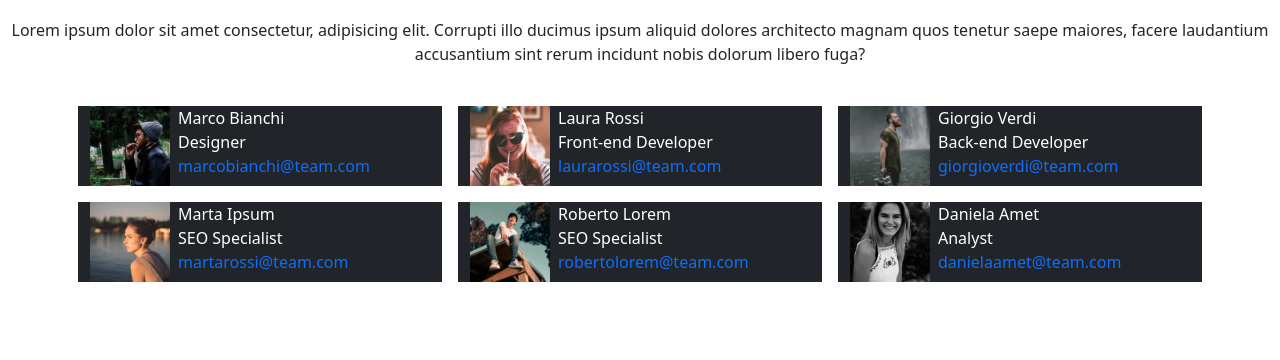
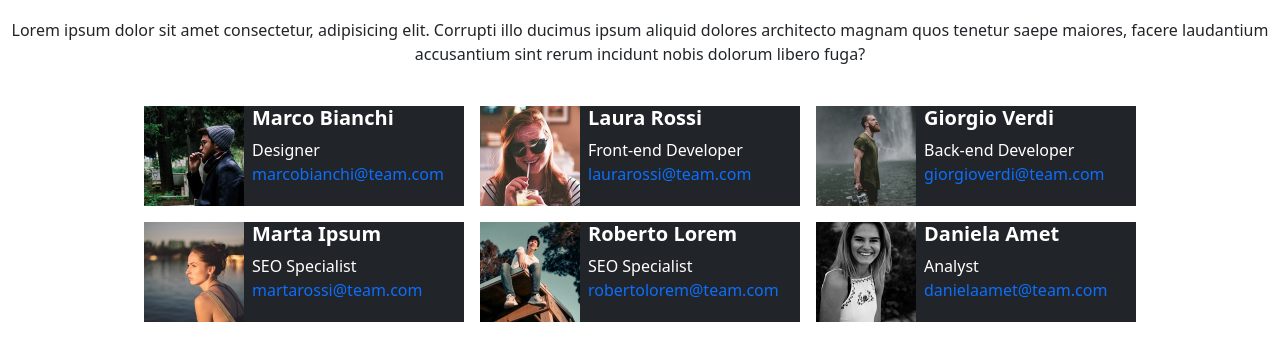
Before and after one commit to Pietroo03/js-our-team, a plain HTML site: page index.html in a window 1280 px wide. Shown: the part 70-430 px from the top of the page. Drawn offline with nearby package versions, Linux system fonts and the light colour scheme.

Commit message:
add changes

```diff
--- a/index.html
+++ b/index.html
@@ -9,7 +9,10 @@
 
     <!-- Bootstrap CSS v5.2.1 -->
     <link href="https://cdn.jsdelivr.net/npm/bootstrap@5.3.2/dist/css/bootstrap.min.css" rel="stylesheet"
-        integrity="sha384-T3c6CoIi6uLrA9TneNEoa7RxnatzjcDSCmG1MXxSR1GAsXEV/Dwwykc2MPK8M2HN" crossorigin="anonymous" />
+    integrity="sha384-T3c6CoIi6uLrA9TneNEoa7RxnatzjcDSCmG1MXxSR1GAsXEV/Dwwykc2MPK8M2HN" crossorigin="anonymous" />
+
+    <link rel="stylesheet" href="./style.css">
+
 </head>
 
 <body>
@@ -21,8 +24,8 @@
         <p class="text-center pb-3">Lorem ipsum dolor sit amet consectetur, adipisicing elit. Corrupti illo ducimus
             ipsum aliquid dolores architecto magnam quos tenetur saepe maiores, facere laudantium accusantium sint rerum
             incidunt nobis dolorum libero fuga?</p>
-        <div class="container-xl">
-            <div class="row">
+        <div class="container-xxl">
+            <div class="row d-flex justify-content-center">
 
             </div>
         </div>
--- a/script.js
+++ b/script.js
@@ -44,12 +44,10 @@ for (let i = 0; i < teamMembers.length; i++) {
     console.log(member);
     let {name, role, email, img} = member
     let markup = `
-    <div class="col d-flex bg-dark m-2">
-      <div class="">
-        <img src="${img}" alt="" width="80">
-      </div>
+    <div class="col-sm-12 col-md-5 col-xl-3 d-flex bg-dark p-0 m-2">
+      <img src="${img}" alt="" width="100">
       <div class="ps-2">
-        <div class="text-white">${name}</div>
+        <h5 class="text-white"><strong>${name}</strong></h5>
         <div class="text-white">${role}</div>
         <div class="text-primary">${email}</div>
       </div>
```
